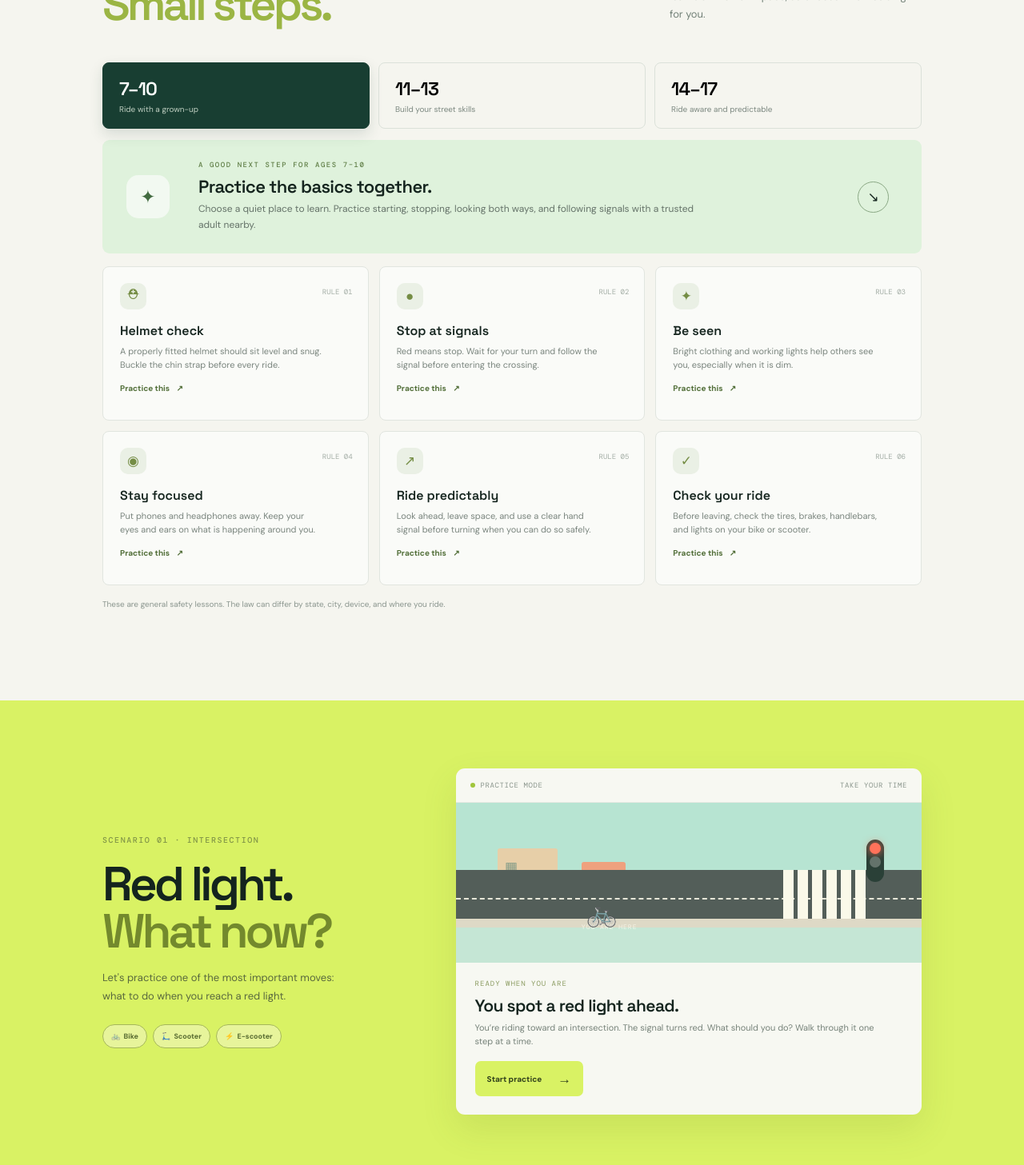
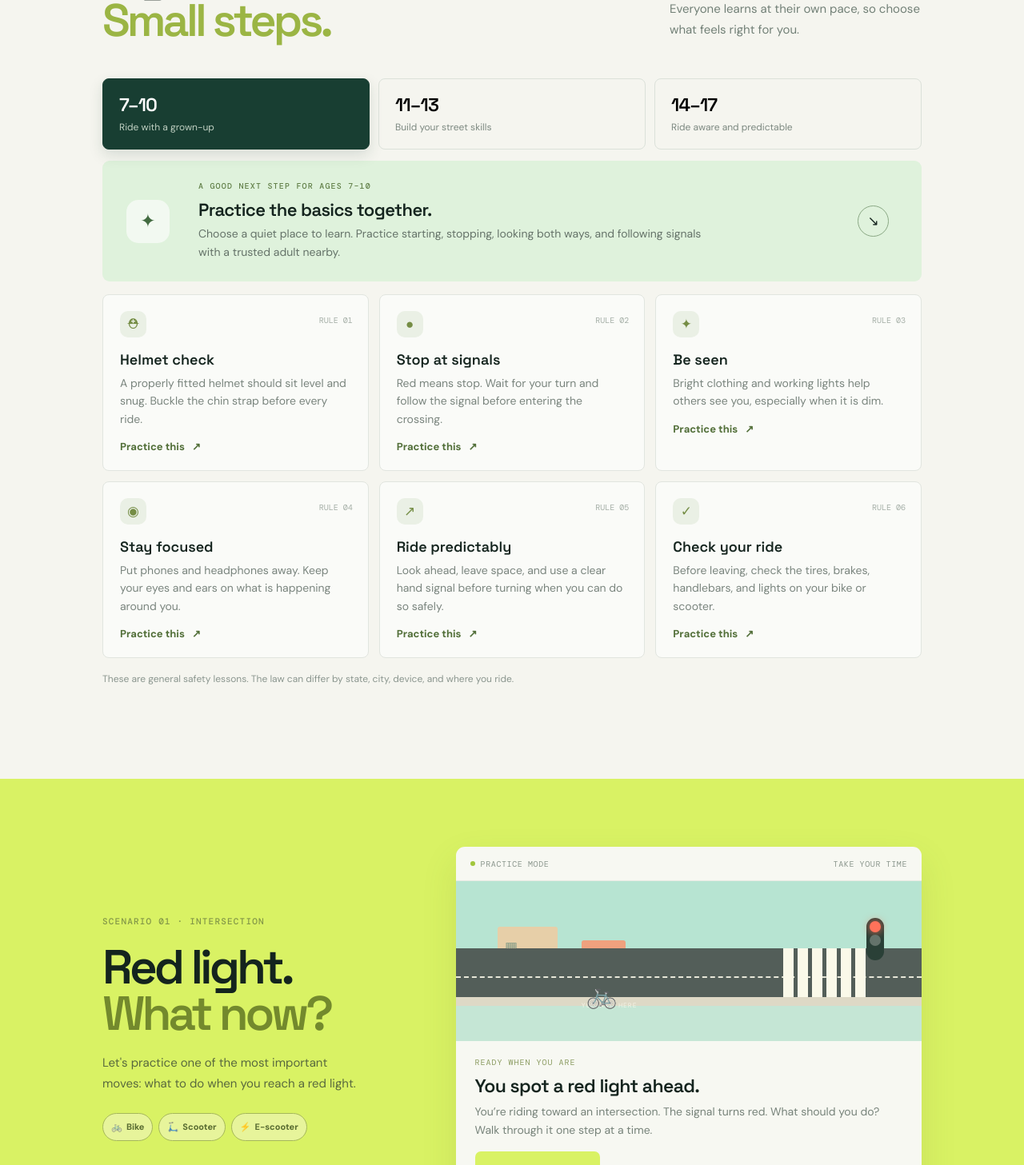
Before and after one commit to rchern315/ride-ready-kids, a Next.js app: page / in a window 1280 px wide. Shown: the part 1020-2477 px from the top of the page at 80% size. Built offline with nearby package versions, Linux system fonts and the light colour scheme.

Commit message:
style: improve text readability across devices

```diff
--- a/app/globals.css
+++ b/app/globals.css
@@ -23,3 +23,83 @@ button,select{font:inherit}
 .crossing-scene[data-step="1"] .scene-rider{left:30%}
 .crossing-scene[data-step="2"] .scene-rider{left:30%}
 .crossing-scene[data-step="3"] .scene-rider{left:56%}
+
+
+/* Readability pass: bring instructional copy up to comfortable reading sizes. */
+body{font-size:16px;line-height:1.6}
+.main-nav{font-size:15px}
+.nav-cta{font-size:13px}
+.eyebrow{font-size:11px;letter-spacing:1.2px;line-height:1.45}
+.hero-intro{font-size:17px;line-height:1.7}
+.button{font-size:14px}
+.text-link{font-size:13px}
+.hero-meta{font-size:10px;letter-spacing:.7px}
+.hero-caption b{font-size:12px}
+.hero-caption small{font-size:11px}
+.quick-strip strong{font-size:16px}
+.quick-strip>div>span:last-child{font-size:13px}
+.section-heading>p,.video-heading>p{font-size:15px;line-height:1.75}
+.age-tab small{font-size:12px}
+.age-feature .eyebrow{font-size:10px}
+.age-feature-main p{font-size:14px;line-height:1.65}
+.lesson-number{font-size:10px}
+.lesson-card h3{font-size:18px}
+.lesson-card p{font-size:14px;line-height:1.6;max-width:none}
+.lesson-card>a{font-size:13px}
+.content-note{font-size:12px;line-height:1.55}
+.practice-intro>p{font-size:15px;line-height:1.75}
+.tool-pill{font-size:11px}
+.board-top{font-size:10px}
+.step-count{font-size:10px}
+.board-content p{font-size:14px;line-height:1.65}
+.board-content h3{font-size:23px}
+.button-green{font-size:13px}
+.video-caption>span{font-size:10px}
+.video-caption p{font-size:14px;line-height:1.65}
+.video-caption a{font-size:13px}
+.video-footnote{font-size:11px;line-height:1.5}
+.state-copy>p{font-size:14px;line-height:1.75}
+.select-label{font-size:10px}
+.state-status p{font-size:13px;line-height:1.6}
+.grownups .eyebrow{font-size:10px}
+.grownups p{font-size:14px;line-height:1.7}
+.grownup-link{font-size:12px}
+.footer>p{font-size:12px}
+.footer-right{font-size:9px}
+.footer-disclaimer{font-size:11px;line-height:1.6}
+
+@media(max-width:680px){
+  .hero-intro{font-size:16px}
+  .hero-meta{font-size:9px;line-height:1.5;flex-wrap:wrap}
+  .hero-meta i{display:none}
+  .quick-strip strong{font-size:15px}
+  .quick-strip>div>span:last-child{font-size:12px}
+  .section-heading>p,.video-heading>p{font-size:14px}
+  .age-tab span{font-size:20px}
+  .age-tab small{font-size:10px;line-height:1.4}
+  .age-feature .eyebrow{font-size:9px}
+  .age-feature-main h3{font-size:18px}
+  .age-feature-main p{font-size:13px}
+  .lesson-grid{grid-template-columns:1fr 1fr;gap:10px}
+  .lesson-card{min-height:210px;padding:16px}
+  .lesson-card h3{font-size:16px}
+  .lesson-card p{font-size:13px;line-height:1.55}
+  .lesson-card>a{font-size:12px}
+  .lesson-number{font-size:9px}
+  .content-note{font-size:11px}
+  .practice-intro>p{font-size:14px}
+  .tool-pill{font-size:10px}
+  .board-top{font-size:9px}
+  .step-count{font-size:9px}
+  .board-content p{font-size:13px}
+  .video-caption>span{font-size:9px}
+  .video-caption p{font-size:13px}
+  .video-caption a{font-size:12px}
+  .video-footnote{font-size:10px}
+  .state-copy>p{font-size:13px}
+  .state-status p{font-size:12px}
+  .grownups p{font-size:13px}
+  .grownup-link{font-size:11px}
+  .footer>p{font-size:11px}
+  .footer-disclaimer{font-size:10px}
+}
```
